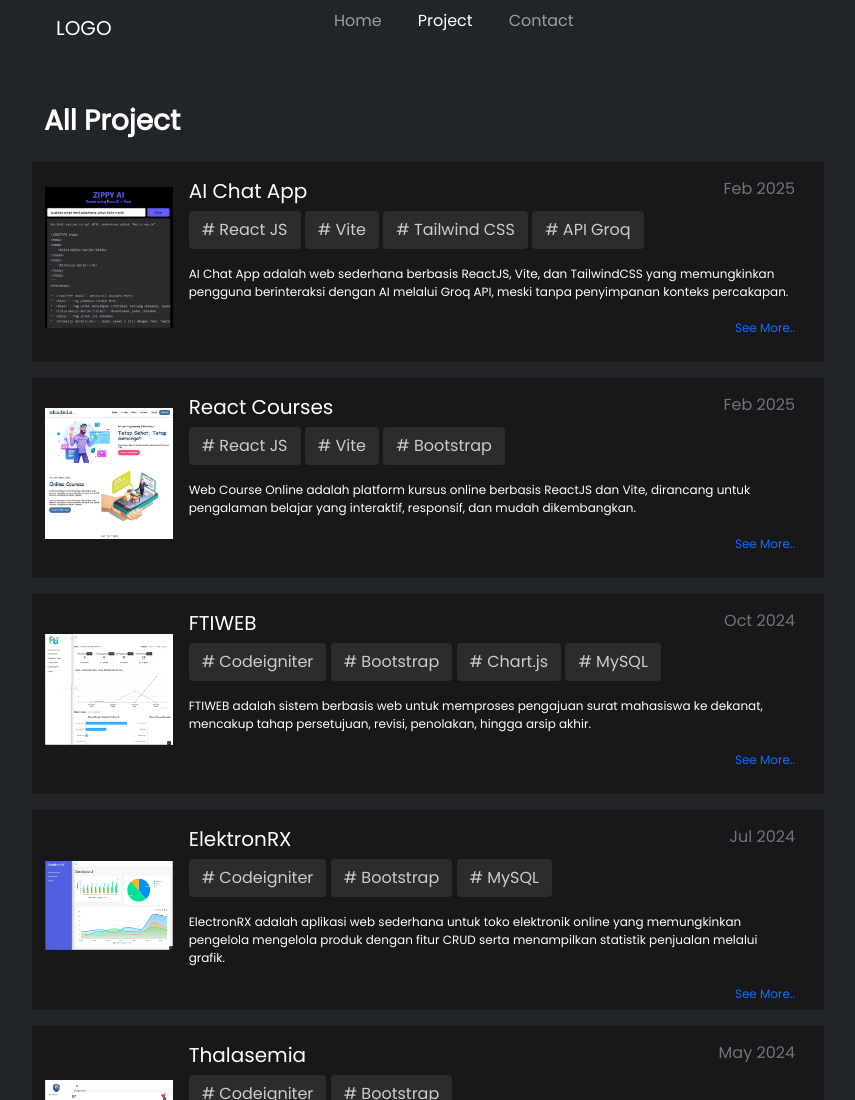
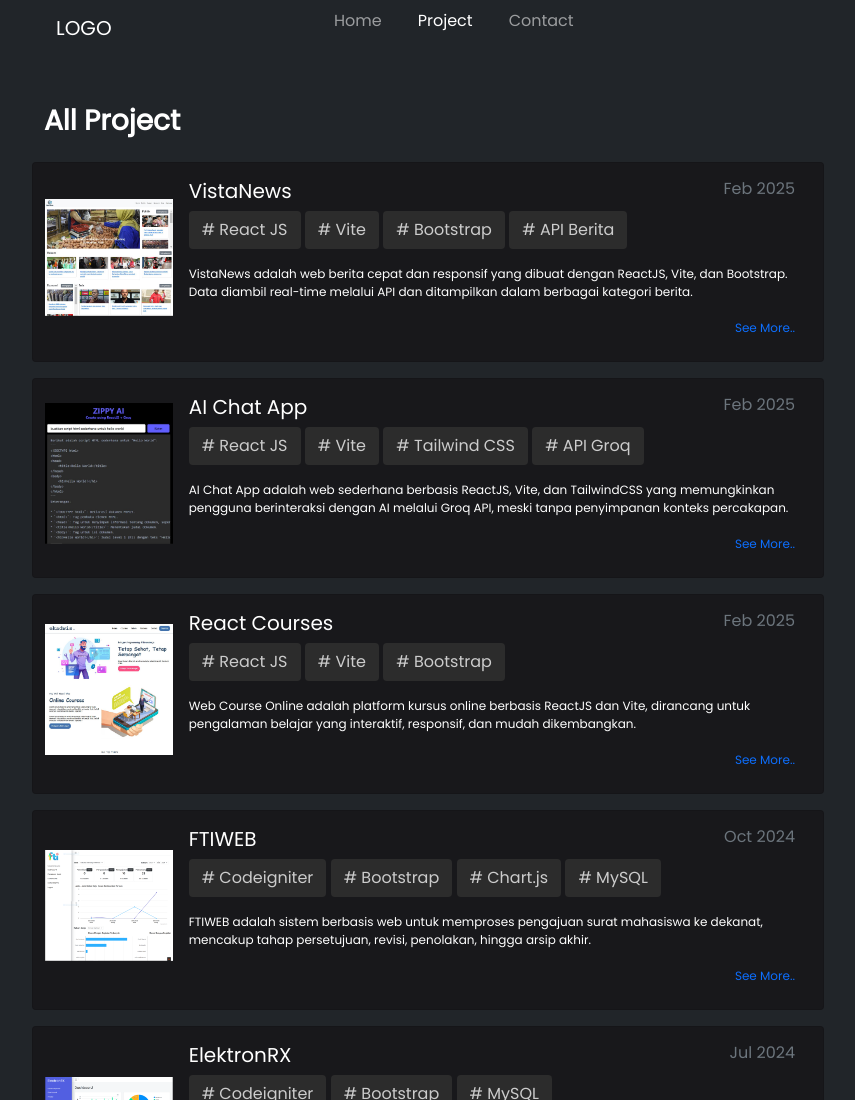
Before and after one commit to ekadwis/portfolio, a plain HTML site: page project.html in a window 1280 px wide. Shown: the top 1100 px of the page, without its empty margins (212-1067 px from the left). Drawn offline with nearby package versions, Linux system fonts and the light colour scheme.

Commit message:
add vistanews

```diff
--- a/project.html
+++ b/project.html
@@ -65,6 +65,47 @@
     <!-- Body  -->
     <h3 class="mt-5 mb-4 fw-bold">All Project</h3>
     <div class="list-project">
+      <div class="row">
+        <div
+          class="card text-white mb-3"
+          style="max-width: 100%; height: 200px"
+        >
+          <div class="row g-0">
+            <div class="col-md-2">
+              <img
+                src="assets/img/newsvista.JPG"
+                class="img-fluid rounded-start"
+                alt="..."
+              />
+            </div>
+            <div class="col-md-10">
+              <div class="card-body">
+                <div class="d-flex justify-content-between">
+                  <h5 class="card-title">VistaNews</h5>
+                  <h6 class="text-secondary">Feb 2025</h6>
+                </div>
+                <p>
+                  <span class="btn btn-title"># React JS</span>
+                  <span class="btn btn-title"># Vite</span>
+                  <span class="btn btn-title"># Bootstrap</span>
+                  <span class="btn btn-title"># API Berita</span>
+                </p>
+                <p class="card-text">
+                  VistaNews adalah web berita cepat dan responsif yang dibuat dengan ReactJS, Vite, dan Bootstrap. Data diambil real-time melalui API dan ditampilkan dalam berbagai kategori berita.
+                </p>
+                <div class="d-flex justify-content-between">
+                  <div></div>
+                  <small class="text-secondary"
+                    ><a href="https://github.com/ekadwis/news">
+                      See More..</a
+                    ></small
+                  >
+                </div>
+              </div>
+            </div>
+          </div>
+        </div>
+      </div>
       <div class="row">
         <div
           class="card text-white mb-3"
```
Also changed, not shown: index.html (+41 -40 lines), assets/img/newsvista.JPG (added).
